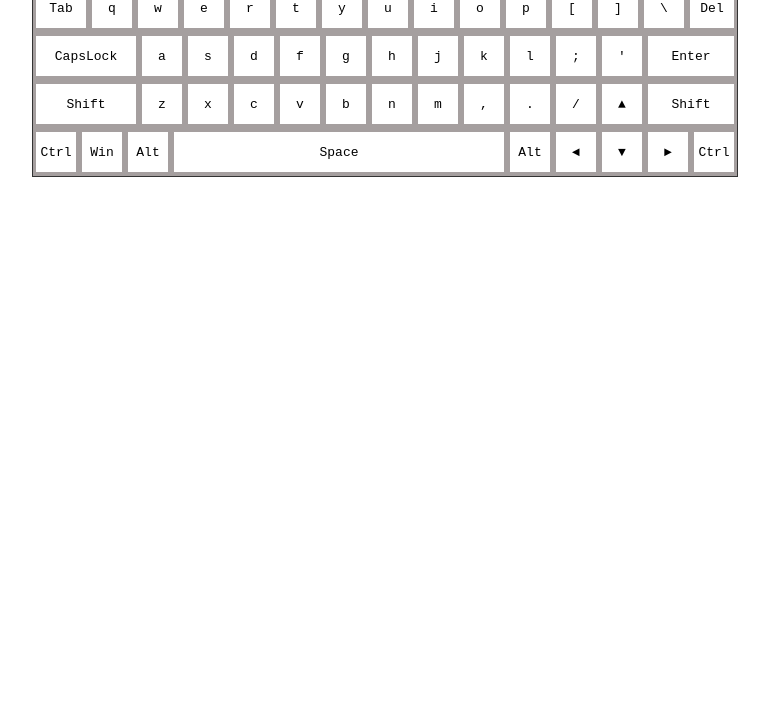
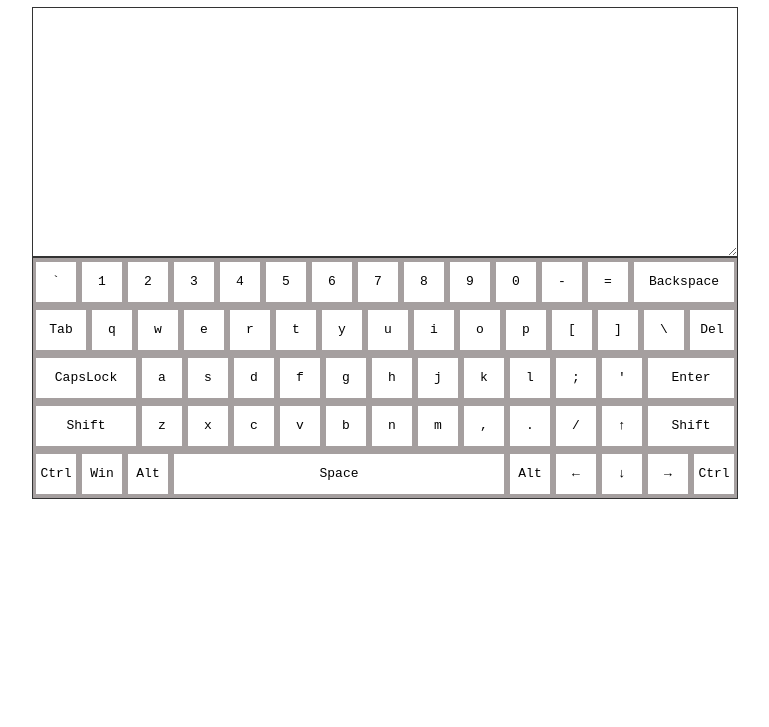
Before and after one commit to webj0ker/virtual-keyboard, a plain HTML site: page virtual-keyboard/index.html in a window 1280 px wide. Shown: the part 73-800 px from the top of the page, without its empty margins (255-1024 px from the left). Drawn offline with Linux system fonts and the light colour scheme.

Commit message:
feat: add object keys in DOM

```diff
--- a/virtual-keyboard/index.html
+++ b/virtual-keyboard/index.html
@@ -8,7 +8,7 @@
   <script src="script.js"></script>
 </head>
 <body>
-  <div class="keyboard">
+  <!-- <div class="keyboard">
     <div class="key">`</div>
     <div class="key">1</div>
     <div class="key">2</div>
@@ -78,6 +78,6 @@
     <div class="key">►</div>
     <div class="key">Ctrl</div>
 
-</div>
+</div> -->
 </body>
 </html>
--- a/virtual-keyboard/script.js
+++ b/virtual-keyboard/script.js
@@ -0,0 +1,97 @@
+window.onload = () => {
+
+    const keys = [
+      {code: 'Backquote', en: '`', enShift: '~', ru: 'ё', ruShift: 'Ё'},
+      {code: 'Digit1', en: '1', enShift: '!', ru: '1', ruShift: '!'},
+      {code: 'Digit2', en: '2', enShift: '@', ru: '2', ruShift: '"'},
+      {code: 'Digit3', en: '3', enShift: '#', ru: '3', ruShift: '№'},
+      {code: 'Digit4', en: '4', enShift: '$', ru: '4', ruShift: ';'},
+      {code: 'Digit5', en: '5', enShift: '%', ru: '5', ruShift: '%'},
+      {code: 'Digit6', en: '6', enShift: '^', ru: '6', ruShift: ':'},
+      {code: 'Digit7', en: '7', enShift: '&', ru: '7', ruShift: '?'},
+      {code: 'Digit8', en: '8', enShift: '*', ru: '8', ruShift: '*'},
+      {code: 'Digit9', en: '9', enShift: '(', ru: '9', ruShift: '('},
+      {code: 'Digit0', en: '0', enShift: ')', ru: '0', ruShift: ')'},
+      {code: 'Minus', en: '-', enShift: '_', ru: '-', ruShift: '_'},
+      {code: 'Equal', en: '=', enShift: '+', ru: '=', ruShift: '+'},
+      {code: 'Backspace', specKey: true},
+
+      {code: 'Tab', specKey: true},
+      {code: 'KeyQ', en: 'q', enShift: 'Q', ru: 'й', ruShift: 'Й'},
+      {code: 'KeyW', en: 'w', enShift: 'W', ru: 'ц', ruShift: 'Ц'},
+      {code: 'KeyE', en: 'e', enShift: 'E', ru: 'у', ruShift: 'У'},
+      {code: 'KeyR', en: 'r', enShift: 'R', ru: 'к', ruShift: 'К'},
+      {code: 'KeyT', en: 't', enShift: 'T', ru: 'е', ruShift: 'Е'},
+      {code: 'KeyY', en: 'y', enShift: 'Y', ru: 'н', ruShift: 'Н'},
+      {code: 'KeyU', en: 'u', enShift: 'U', ru: 'г', ruShift: 'Г'},
+      {code: 'KeyI', en: 'i', enShift: 'I', ru: 'ш', ruShift: 'Ш'},
+      {code: 'KeyO', en: 'o', enShift: 'O', ru: 'щ', ruShift: 'Щ'},
+      {code: 'KeyP', en: 'p', enShift: 'P', ru: 'з', ruShift: 'З'},
+      {code: 'BracketLeft', en: '[', enShift: '{', ru: 'х', ruShift: 'Х'},
+      {code: 'BracketRight', en: ']', enShift: '}', ru: 'ъ', ruShift: 'Ъ'},
+      {code: 'Backslash', en: '\\', enShift: '|', ru: '\\', ruShift: '/'},
+      {code: 'Del', specKey: true },
+
+      {code: 'CapsLock', specKey: true },
+      {code: 'KeyA', en: 'a', enShift: 'A', ru: 'ф', ruShift: 'Ф'},
+      {code: 'KeyS', en: 's', enShift: 'S', ru: 'ы', ruShift: 'Ы'},
+      {code: 'KeyD', en: 'd', enShift: 'D', ru: 'в', ruShift: 'В'},
+      {code: 'KeyF', en: 'f', enShift: 'F', ru: 'а', ruShift: 'А'},
+      {code: 'KeyG', en: 'g', enShift: 'G', ru: 'п', ruShift: 'П'},
+      {code: 'KeyH', en: 'h', enShift: 'H', ru: 'р', ruShift: 'Р'},
+      {code: 'KeyJ', en: 'j', enShift: 'J', ru: 'о', ruShift: 'О'},
+      {code: 'KeyK', en: 'k', enShift: 'K', ru: 'л', ruShift: 'Л'},
+      {code: 'KeyL', en: 'l', enShift: 'L', ru: 'д', ruShift: 'Д'},
+      {code: 'Semicolon', en: ';', enShift: ':', ru: 'ж', ruShift: 'Ж'},
+      {code: 'Quote', en: "'", enShift: '"', ru: 'э', ruShift: 'Э'},
+      {code: 'Enter', specKey: true},
+
+      {code: 'ShiftLeft', specKey: true, name: 'Shift'},
+      {code: 'KeyZ', en: 'z', enShift: 'Z', ru: 'я', ruShift: 'Я'},
+      {code: 'KeyX', en: 'x', enShift: 'X', ru: 'ч', ruShift: 'Ч'},
+      {code: 'KeyC', en: 'c', enShift: 'C', ru: 'с', ruShift: 'С'},
+      {code: 'KeyV', en: 'v', enShift: 'V', ru: 'м', ruShift: 'М'},
+      {code: 'KeyB', en: 'b', enShift: 'B', ru: 'и', ruShift: 'И'},
+      {code: 'KeyN', en: 'n', enShift: 'N', ru: 'т', ruShift: 'Т'},
+      {code: 'KeyM', en: 'm', enShift: 'M', ru: 'ь', ruShift: 'Ь'},
+      {code: 'Comma', en: ',', enShift: '<', ru: 'б', ruShift: 'Б'},
+      {code: 'Period', en: '.', enShift: '>', ru: 'ю', ruShift: 'Ю'},
+      {code: 'Slash', en: '/', enShift: '?', ru: '.', ruShift: ','},
+      {code: 'ArrowUp', en: '↑', enShift: '↑', ru: '↑', ruShift: '↑'},
+      {code: 'ShiftRight', specKey: true, name: 'Shift'},
+
+      {code: 'ControlLeft', specKey: true, name: 'Ctrl'},
+      {code: 'MetaLeft', specKey: true, name: 'Win'},
+      {code: 'AltLeft', specKey: true, name: 'Alt'},
+      {code: 'Space', specKey: true},
+      {code: 'AltRight', specKey: true, name: 'Alt'},
+      {code: 'ArrowLeft', en: '←', enShift: '←', ru: '←', ruShift: '←'},
+      {code: 'ArrowDown', en: '↓', enShift: '↓', ru: '↓', ruShift: '↓'},
+      {code: 'ArrowRight', en: '→', enShift: '→', ru: '→', ruShift: '→'},
+      {code: 'ControlRight', specKey: true, name: 'Ctrl'}
+    ];
+
+    h1 = document.createElement('h1');
+    h1.innerHTML = 'Виртуальная клавиатура';
+    document.body.append(h1);
+
+    let textarea = document.createElement('textarea');
+    textarea.id = 'textarea';
+    document.body.append(textarea);
+
+    let keyboard = document.createElement('div');
+    keyboard.id = 'keyboard';
+    document.body.append(keyboard);
+
+    let addKeysDom = function (objKey) {
+      let key = document.createElement('div');
+      key.className = objKey.code.toLowerCase();
+      key.innerText = objKey.en || objKey.name || objKey.code;
+      return document.getElementById('keyboard').append(key);
+    }
+
+    keys.forEach(objKey => addKeysDom(objKey));
+
+
+
+  }
--- a/virtual-keyboard/style.css
+++ b/virtual-keyboard/style.css
@@ -2,7 +2,22 @@
     box-sizing: border-box;
 }
 
-.keyboard {
+
+h1 {
+    color: #055;
+    text-align: center;
+}
+
+#textarea {
+    width: 706px;
+    height: 250px;
+    border: solid 1px #333;
+    display: flex;
+    margin: 0 auto;
+
+}
+
+#keyboard {
     max-width: 706px;
     border: solid 1px #333;
     display: flex;
@@ -11,7 +26,7 @@
     background-color: rgb(165, 159, 159);
 }
 
-.keyboard .key {
+#keyboard div {
     /* border: 1px solid #033; */
     background-color: #fff;
     min-width: 40px;
@@ -58,13 +73,13 @@
     width: 330px;
 }
 
-.key:hover {
+#keyboard div:hover {
     /* border-radius: 50px; */
     background-color: cornflowerblue;
     cursor: pointer;
 }
 
-.key:active {
+#keyboard div:active {
     border-radius: 50px;
     background-color:rgb(19, 129, 129);
     color: #fff;
```
